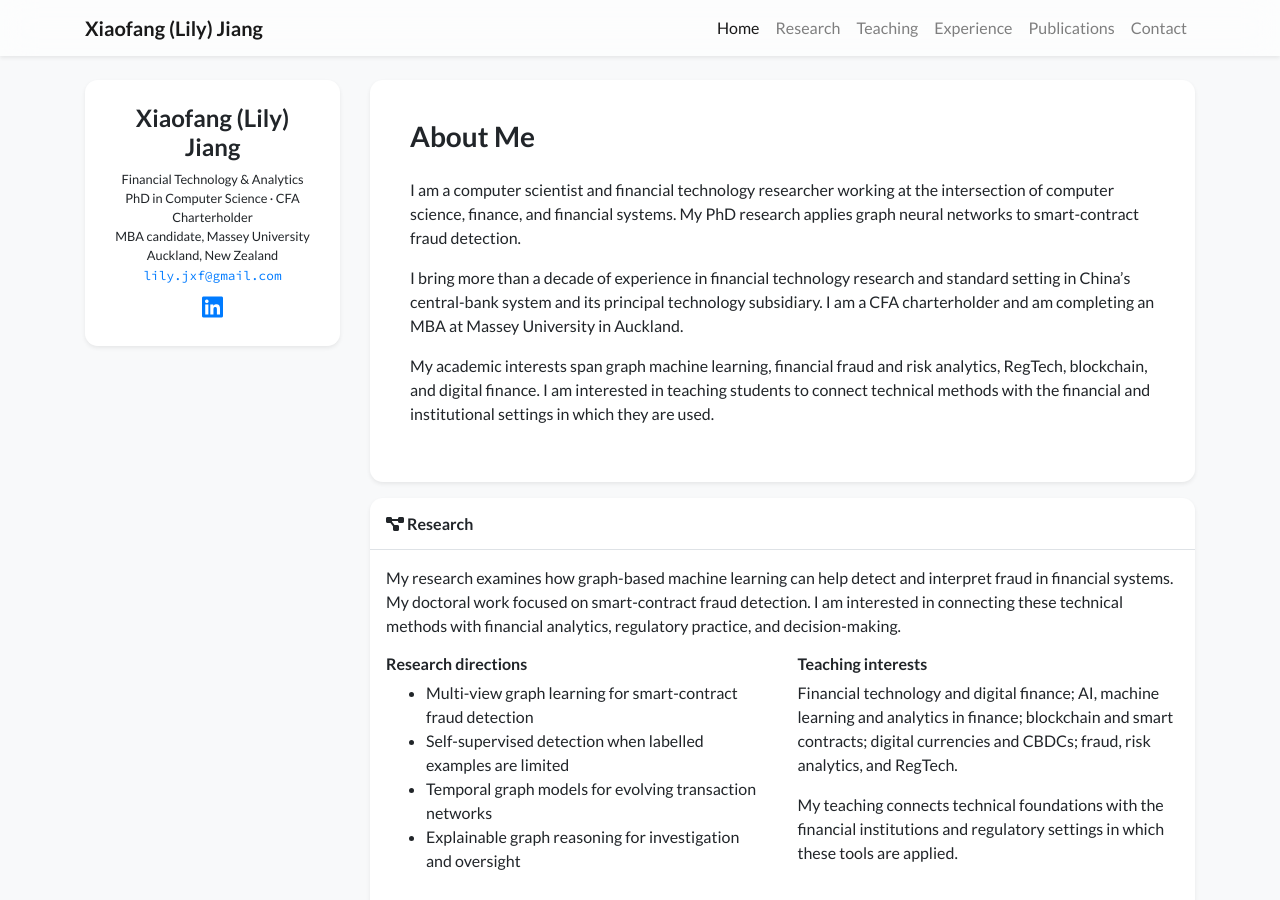
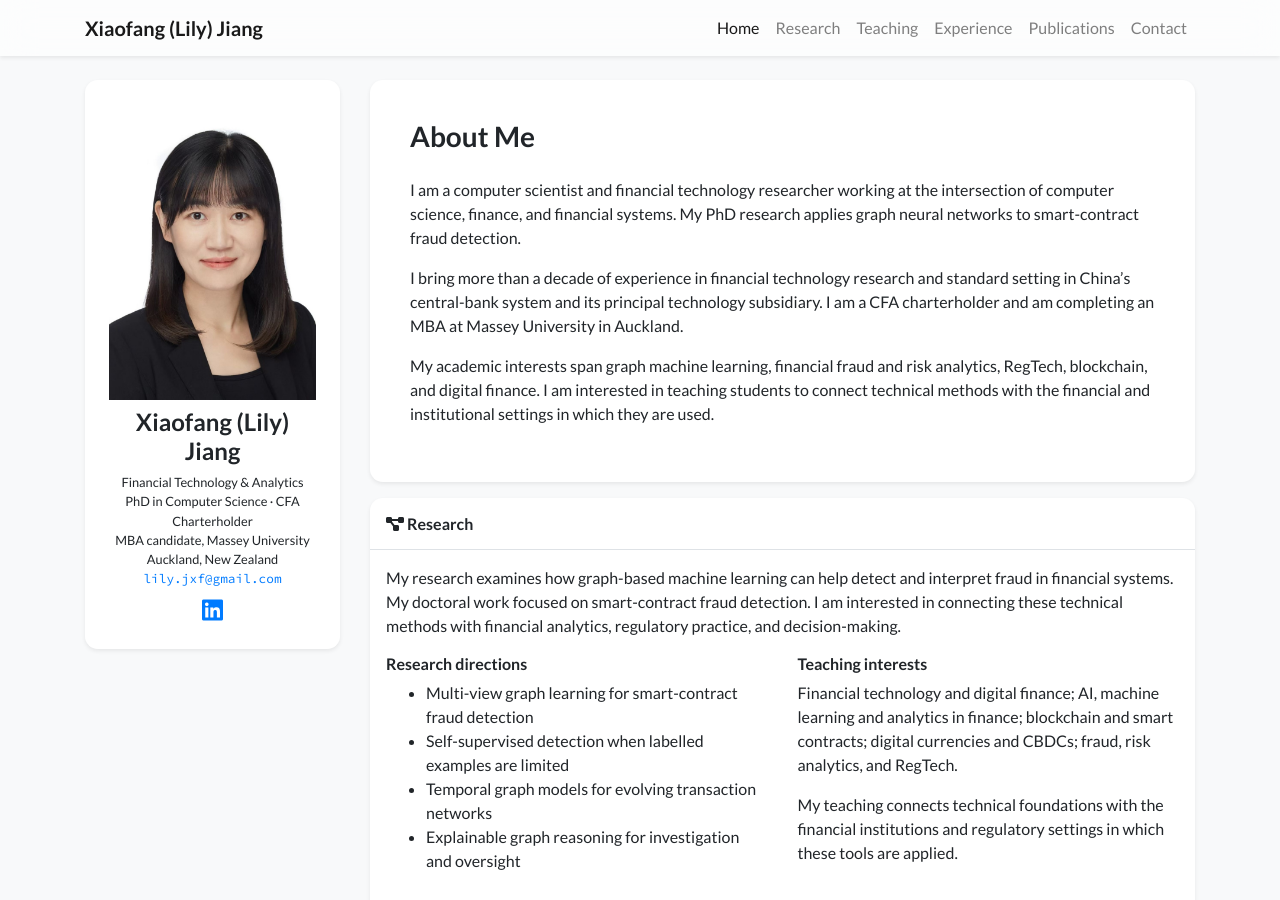
Before and after one commit to jxfgh/jxfgh.github.io, a Jekyll site: the page built from index.html, in a window 1280 px wide and 900 px high. Built offline with Jekyll 4.4.1, drawn with Linux system fonts in a browser that asks for light colours; nearby versions of some CDN libraries; a style sheet for code colours, icons or effects is not loaded.

Commit message:
Update profile.yml

```diff
--- a/_data/profile.yml
+++ b/_data/profile.yml
@@ -1,3 +1,5 @@
+portrait_url: "/assets/images/photos/lily.jpg"
+portrait_caption: "Xiaofang (Lily) Jiang"
 primary_name: "Xiaofang (Lily) Jiang"
 secondary_name: "PhD, CFA"
 navbar_name: "Xiaofang (Lily) Jiang"
```
